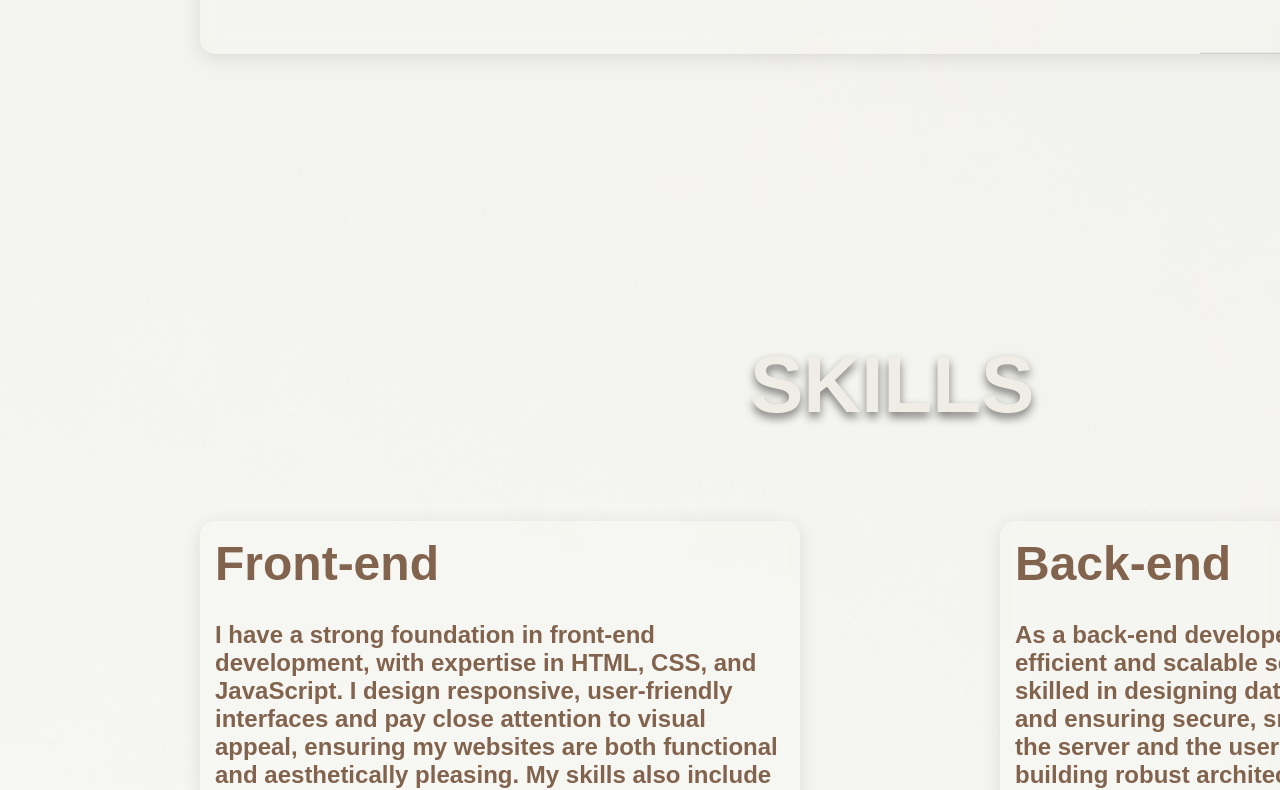
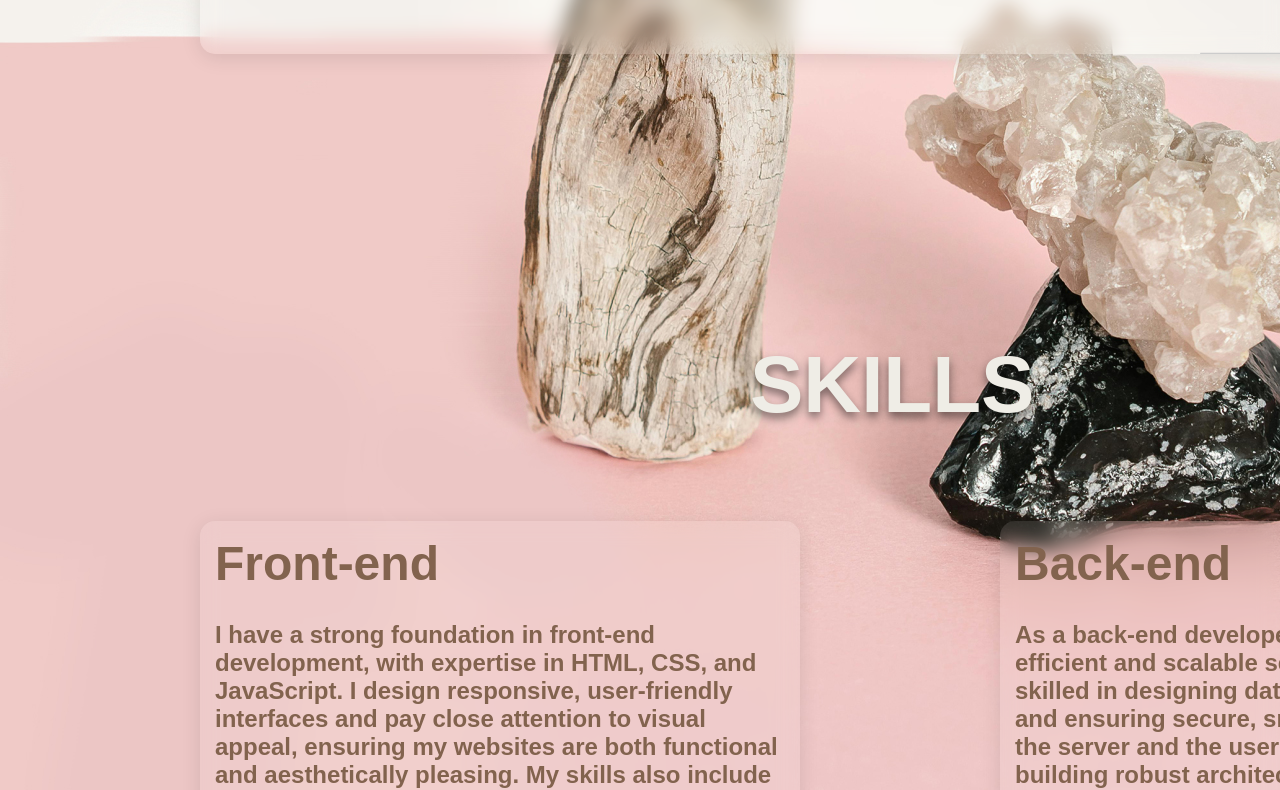
Before and after one commit to sh44mil/portfolio-main, a plain HTML site: page index.html in a window 1280 px wide. Shown: the part 736-1526 px from the top of the page. Drawn offline with Linux system fonts and the light colour scheme; a web font is replaced by a local one.

Commit message:
third_commit

```diff
--- a/style.css
+++ b/style.css
@@ -14,7 +14,7 @@
 
 }
 body{
-    background-image: url(./background.jpg);
+    background-image: url(./bg-ae-2.jpg);
     background-repeat: no-repeat;
     margin: 0;
 
```
Also changed, not shown: bg-ae-2.jpg (renamed from resources/bg-ae-2.jpg), resources/background.jpg (renamed from background.jpg).
